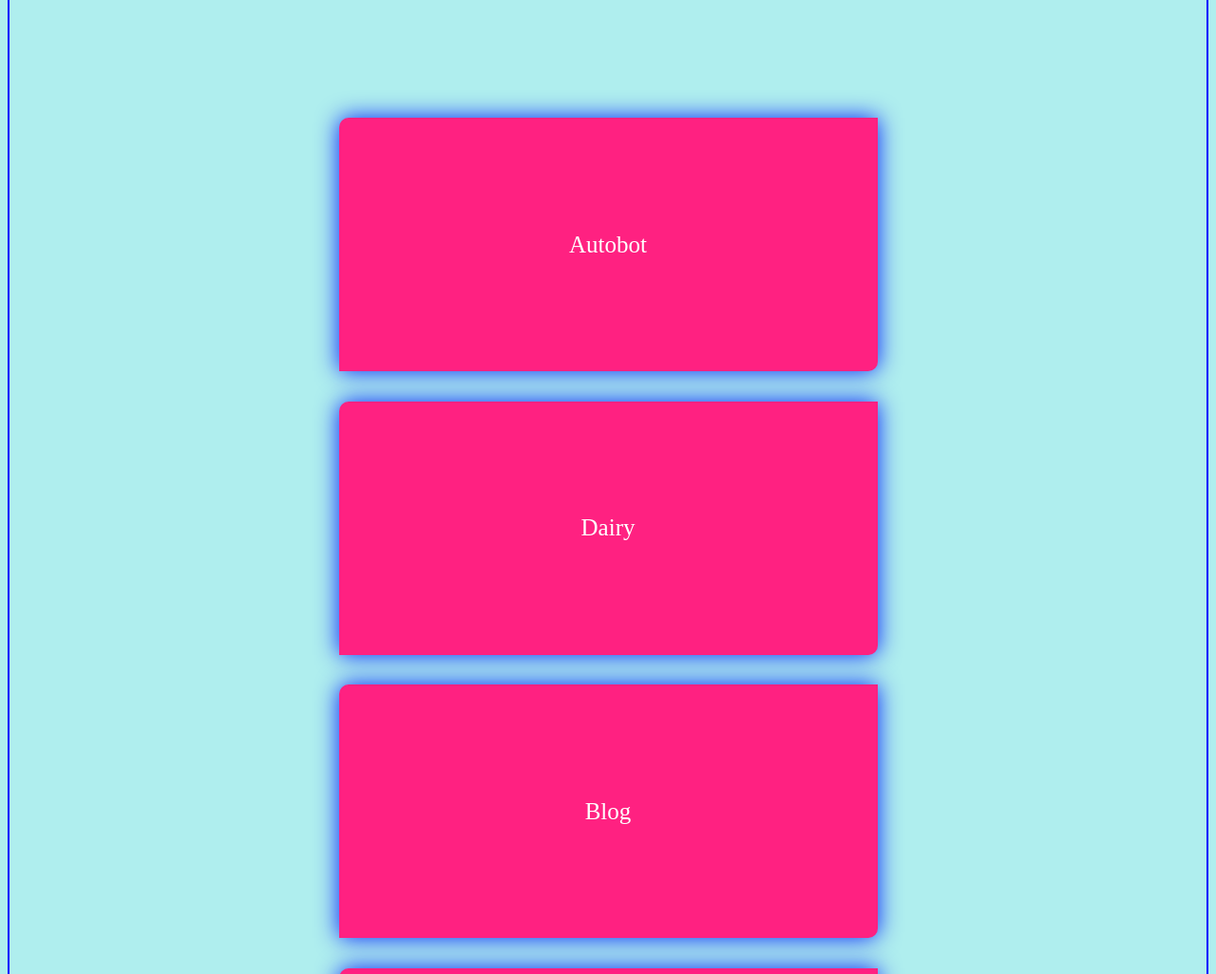
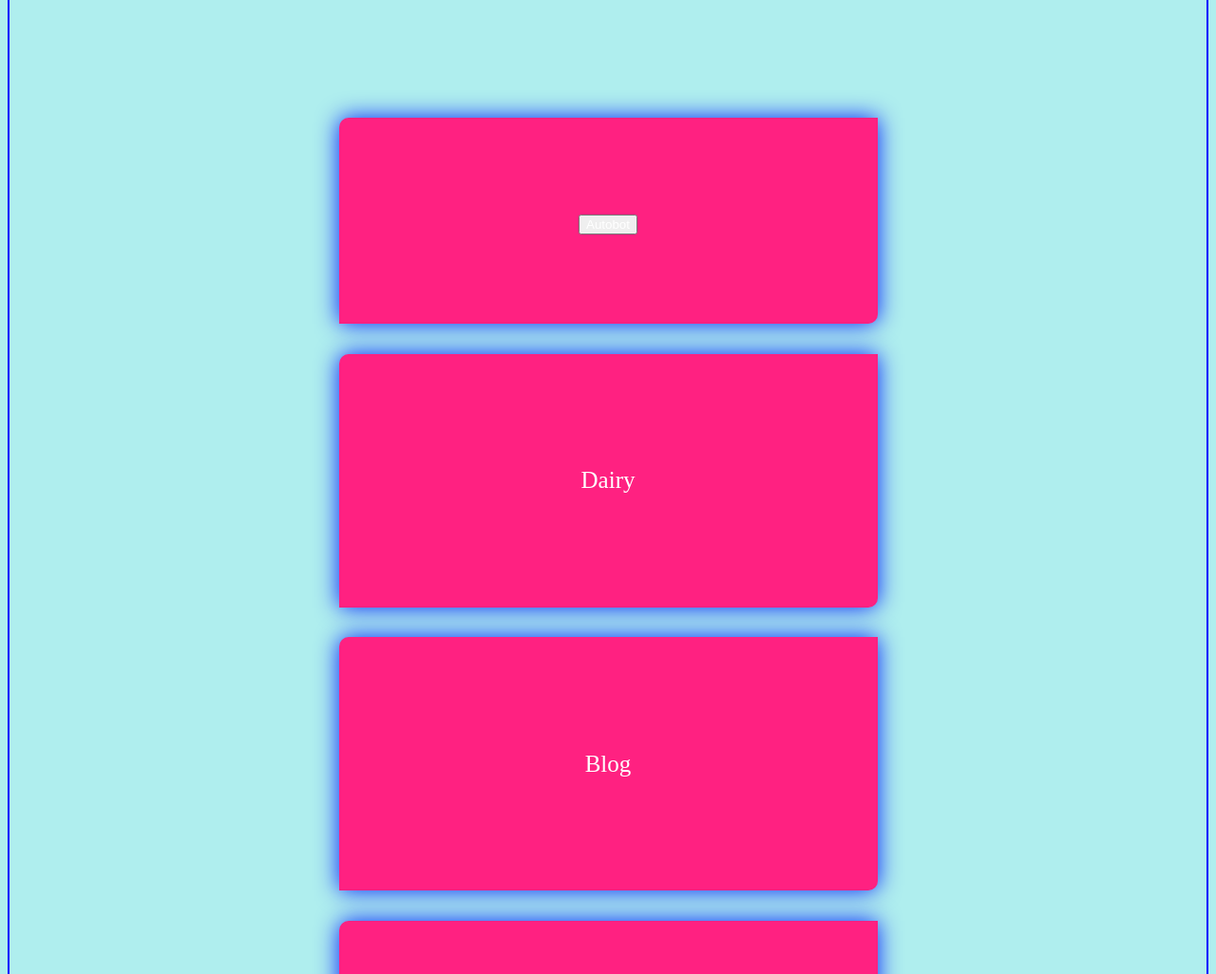
Before and after one commit to Ruknudeen07/Interface-, a plain HTML site: page Index.html in a window 1280 px wide. Shown: the part 720-1746 px from the top of the page at 95% size. Drawn offline with Linux system fonts and the light colour scheme.

Commit message:
Update Index.html
New4

```diff
--- a/Index.html
+++ b/Index.html
@@ -6,12 +6,11 @@
 <title>INDEX</title>
 <link rel="stylesheet" href="Style.css">
 
-
 </head>
 <body>
   <div id="code"><p><a href="https://github.com/Ruknudeen07">view code</a></p></div>
   <div class="live">
-  <div class="a"><p><a href="https://ruknudeen07.github.io/My-Auto-bot/">Autobot</a></p></div>
+  <div class="a"><button><a href="https://ruknudeen07.github.io/My-Auto-bot/">Autobot</a></button></div>
   <div class="b"><p><a href="https://ruknudeen07.github.io/Mynote/">Dairy</a></p></div>
   <div class="c"><p><a href="https://ruknudeen07.github.io/my_blog/">Blog</a></p></div>
   <div class="d"><p><a href="https://ruknudeen07.github.io/my_project_site/">E_commerce_site</a></p></div>
```
